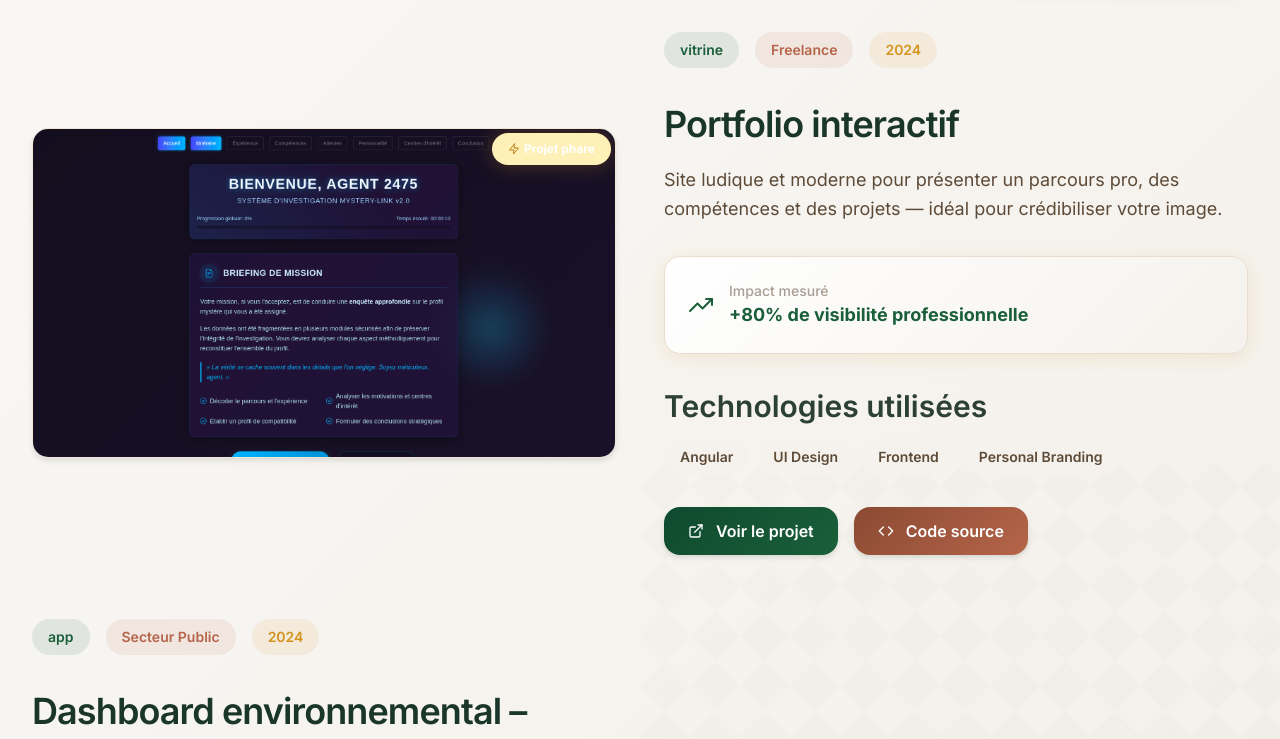
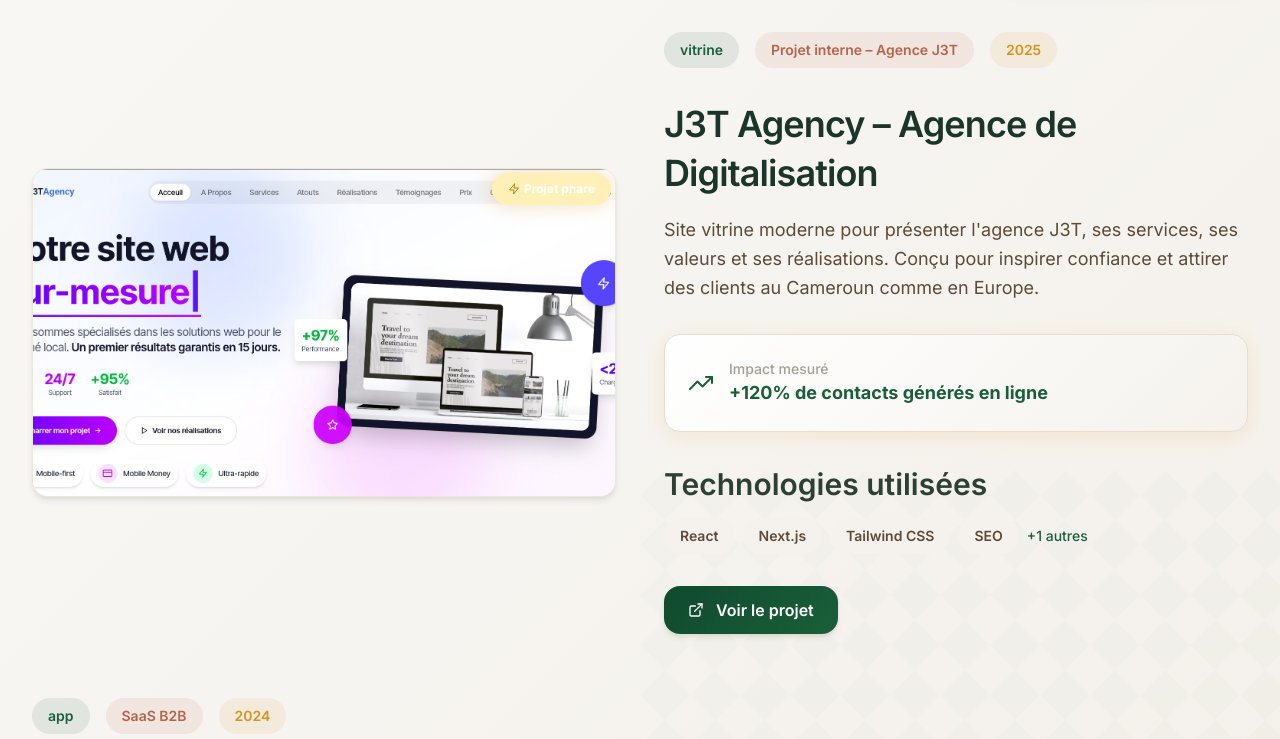
Before and after one commit to Joello61/wan-kountry, a Next.js app: page / in a window 1280 px wide. Shown: the part 9020-9759 px from the top of the page. Built offline with nearby package versions, Linux system fonts and the light colour scheme.

Commit message:
modification des réalisations

```diff
--- a/src/components/home/realisations/RealisationClient.tsx
+++ b/src/components/home/realisations/RealisationClient.tsx
@@ -64,45 +64,21 @@
   const realisationsList = [
     {
       id: 1,
-      image: '/images/realisations/exploratory.png',
-      title: 'Portfolio interactif',
-      description:
-        'Site ludique et moderne pour présenter un parcours pro, des compétences et des projets — idéal pour crédibiliser votre image.',
+      image: '/images/realisations/j3t-agency.png',
+      title: 'J3T Agency – Agence de Digitalisation',
+      description:"Site vitrine moderne pour présenter l'agence J3T, ses services, ses valeurs et ses réalisations. Conçu pour inspirer confiance et attirer des clients au Cameroun comme en Europe.",
       category: 'vitrine',
-      tags: ['Angular', 'UI Design', 'Frontend', 'Personal Branding'],
-      demoLink: 'https://exploratory-website.vercel.app/',
-      codeLink: 'https://github.com/Joello61/exploratory-website.git',
+      tags: ['React', 'Next.js', 'Tailwind CSS', 'SEO', 'UI/UX Design'],
+      demoLink: 'https://j3t-agency.joeltech.dev/',
+      codeLink: 'https://github.com/Joello61/j3t-agency',
       featured: true,
-      results: '+80% de visibilité professionnelle',
-      year: '2024',
-      client: 'Freelance',
-      duration: '2 semaines',
+      results: '+120% de contacts générés en ligne',
+      year: '2025',
+      client: 'Projet interne – Agence J3T',
+      duration: '3 semaines',
     },
     {
       id: 2,
-      image: '/images/realisations/brulage.png',
-      title: 'Dashboard environnemental – Brûlage',
-      description:
-        'Application métier pour suivre les brûlages contrôlés, avec statistiques claires et cartographie pour faciliter la décision.',
-      category: 'app',
-      tags: [
-        'React',
-        'Symfony',
-        'PostgreSQL',
-        'Python',
-        'DataViz',
-        'Cartographie',
-      ],
-      demoLink: 'https://github.com/Joello61/brulage-dashboard.git',
-      codeLink: 'https://github.com/Joello61/brulage-dashboard.git',
-      featured: true,
-      results: 'Décisions opérationnelles +30% plus rapides',
-      year: '2024',
-      client: 'Secteur Public',
-      duration: '3 mois',
-    },
-    {
-      id: 3,
       image: '/images/realisations/jobtracker.png',
       title: 'Candi Tracker – Gestion des candidatures',
       description:
@@ -125,7 +101,47 @@
       duration: '6 semaines',
     },
     {
+      id: 3,
+      image: '/images/realisations/exploratory.png',
+      title: 'Portfolio interactif',
+      description:
+        'Site ludique et moderne pour présenter un parcours pro, des compétences et des projets — idéal pour crédibiliser votre image.',
+      category: 'vitrine',
+      tags: ['Angular', 'UI Design', 'Frontend', 'Personal Branding'],
+      demoLink: 'https://exploratory-website.vercel.app/',
+      codeLink: 'https://github.com/Joello61/exploratory-website.git',
+      featured: true,
+      results: '+80% de visibilité professionnelle',
+      year: '2024',
+      client: 'Freelance',
+      duration: '2 semaines',
+    },
+    {
       id: 4,
+      image: '/images/realisations/brulage.png',
+      title: 'Dashboard environnemental – Brûlage',
+      description:
+        'Application métier pour suivre les brûlages contrôlés, avec statistiques claires et cartographie pour faciliter la décision.',
+      category: 'app',
+      tags: [
+        'React',
+        'Symfony',
+        'PostgreSQL',
+        'Python',
+        'DataViz',
+        'Cartographie',
+      ],
+      demoLink: 'https://github.com/Joello61/brulage-dashboard.git',
+      codeLink: 'https://github.com/Joello61/brulage-dashboard.git',
+      featured: true,
+      results: 'Décisions opérationnelles +30% plus rapides',
+      year: '2024',
+      client: 'Secteur Public',
+      duration: '3 mois',
+    },
+
+    {
+      id: 5,
       image: '/images/realisations/eventhive.png',
       title: "EventHive – Gestion d'événements",
       description:
@@ -144,38 +160,6 @@
       results: '+150% de participants sur les événements',
       year: '2023',
       client: 'Associations',
-      duration: '4 mois',
-    },
-    {
-      id: 5,
-      image: '/images/realisations/wefund.png',
-      title: 'WeFund – Plateforme de crowdfunding',
-      description:
-        'Reliez porteurs de projets et investisseurs, avec parcours de contribution simple (Mobile Money / cartes) et tableau de bord.',
-      category: 'ecommerce',
-      tags: ['Angular', 'Node.js', 'PostgreSQL', 'Paiement', 'Marketplace'],
-      demoLink: 'https://github.com/Joello61/wefundWeb',
-      codeLink: 'https://github.com/Joello61/wefundWeb',
-      featured: true,
-      results: '+300% de levées de fonds réussies',
-      year: '2023',
-      client: 'Fintech',
-      duration: '5 mois',
-    },
-    {
-      id: 6,
-      image: '/images/realisations/bocobi.png',
-      title: 'Bocobi – Accès aux soins de santé',
-      description:
-        "Plateforme web + backend pour faciliter la prise de rendez-vous et l'accès aux soins — pensée pour les réalités locales.",
-      category: 'app',
-      tags: ['Angular', 'Spring Boot', 'PostgreSQL', 'Prise de RDV', 'e-Santé'],
-      demoLink: 'https://github.com/Joello61/bocobiWeb',
-      codeLink: 'https://github.com/Joello61/bocobiWeb',
-      featured: true,
-      results: "+200% d'accès facilité aux soins",
-      year: '2023',
-      client: 'Santé Publique',
       duration: '4 mois',
     },
   ];
@@ -367,16 +351,6 @@
                               <FiEye className="mr-2" />
                               Démo
                             </motion.a>
-                            <motion.a
-                              href={project.codeLink}
-                              target="_blank"
-                              rel="noopener noreferrer"
-                              whileHover={{ scale: 1.05 }}
-                              className="btn-ghost border-white text-white hover:bg-white/10"
-                            >
-                              <FiGithub className="mr-2" />
-                              Code
-                            </motion.a>
                           </div>
                         </div>
                       </div>
@@ -468,16 +442,6 @@
                       >
                         <FiExternalLink className="mr-3 group-hover:rotate-45 transition-transform" />
                         Voir le projet
-                      </motion.a>
-                      <motion.a
-                        href={project.codeLink}
-                        target="_blank"
-                        rel="noopener noreferrer"
-                        whileHover={{ scale: 1.02 }}
-                        className="btn-secondary group"
-                      >
-                        <FiCode className="mr-3 group-hover:scale-110 transition-transform" />
-                        Code source
                       </motion.a>
                     </div>
                   </div>
```
Also changed, not shown: public/images/realisations/j3t-agency.png (added).
